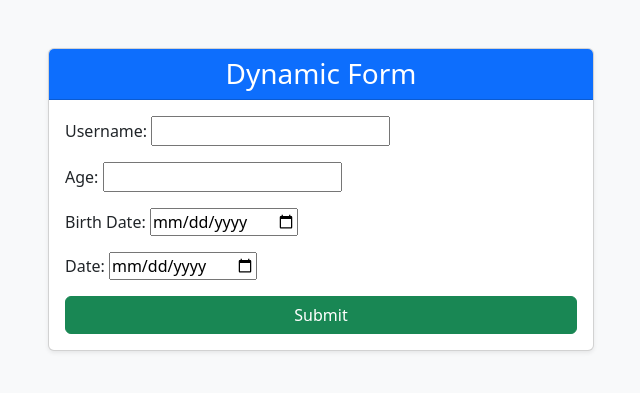
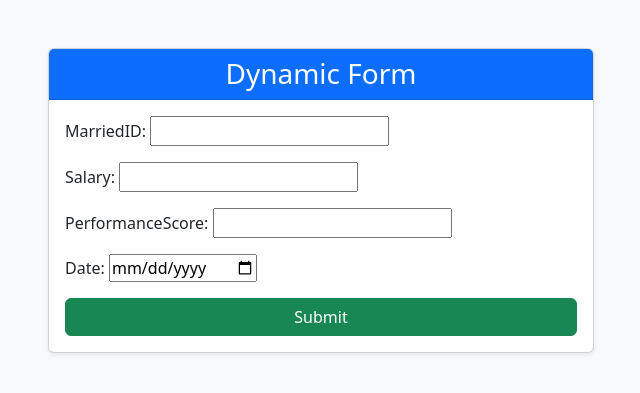
Before and after one commit to sesheii/EmployeeProductivityPrediction, a Django app: page / in a window 1280 px wide. Shown: the top 393 px of the page, without its empty margins (319-959 px from the left). Run offline with Django 5.2, Linux system fonts and the light colour scheme.

Commit message:
significant improvements

```diff
--- a/epp/prediction/templates/dynamic_form.html
+++ b/epp/prediction/templates/dynamic_form.html
@@ -26,7 +26,16 @@
                             >
                                 {% csrf_token %} {% for field in form %}
                                 <div class="mb-3">
-                                    {{ field.label_tag }} {{ field }} {% if field.errors %}
+                                    {{ field.label_tag }} {{ field }} {% if field.field.widget.attrs.list %}
+                                    <!-- Render the datalist for fields with suggestions -->
+                                    <datalist
+                                        id="{{ field.field.widget.attrs.list }}"
+                                    >
+                                        {% for choice in field.field.widget.attrs.choices %}
+                                        <option value="{{ choice }}"></option>
+                                        {% endfor %}
+                                    </datalist>
+                                    {% endif %} {% if field.errors %}
                                     <div class="text-danger small mt-1">
                                         {{ field.errors.as_text }}
                                     </div>
--- a/epp/prediction/views.py
+++ b/epp/prediction/views.py
@@ -1,36 +1,50 @@
 from django.shortcuts import render
 from django import forms
 
+
+def process_form_data(form_data):
+    results = {}
+    for field_name, value in form_data.items():
+        if field_name == "username":
+            results[field_name] = f"Hello, {value.upper()}!"
+        elif field_name == "age":
+            results[field_name] = f"You are {int(value) + 10} years old in the future."
+        elif field_name == "birth_date":
+            results[field_name] = f"You were born on {value.strftime('%A, %B %d, %Y')}."
+        elif field_name == "shit date":
+            results[field_name] = f"The selected date is {value.isoformat()}."
+        else:
+            results[field_name] = f"Value: {value}"
+    return results
+
+
 def dynamic_form_view(request):
-    # Define fields and their handling logic
     fields_config = [
         {
-            "name": "username",
-            "type": "text",
-            "label": "Username",
+            "name": "MarriedID",
+            "type": "number",
+            "label": "MarriedID",
             "required": True,
-            "handler": lambda value: f"Hello, {value.upper()}!"  # Example: Greet the user
+            "choices": [0, 1],
         },
         {
-            "name": "age",
+            "name": "Salary",
             "type": "number",
-            "label": "Age",
-            "required": False,
-            "handler": lambda value: f"You are {value + 10} years old in the future."  # Add 10 to the age
+            "label": "Salary",
+            "required": True,
+            "choices": [49999, 75000, 99999],
         },
         {
-            "name": "birth_date",
-            "type": "date",
-            "label": "Birth Date",
+            "name": "PerformanceScore",
+            "type": "text",
+            "label": "PerformanceScore",
             "required": True,
-            "handler": lambda value: f"You were born on {value.strftime('%A, %B %d, %Y')}."  # Format date
         },
         {
             "name": "shit date",
             "type": "date",
             "label": "Date",
             "required": True,
-            "handler": lambda value: f"Hello, {value}!"  # Example: Greet the user
         },
     ]
 
@@ -42,8 +56,18 @@ def dynamic_form_view(request):
                 field_type = field["type"]
                 label = field["label"]
                 required = field["required"]
+                choices = field.get("choices", None)
 
-                if field_type == "text":
+                if choices:  # If dropdown suggestions are specified
+                    self.fields[field_name] = forms.CharField(
+                        label=label,
+                        required=required,
+                        widget=forms.TextInput(attrs={
+                            "list": f"options-{field_name}",  # Link to the datalist element
+                            "choices": choices  # Pass the choices to the widget for use in the template
+                        })
+                    )
+                elif field_type == "text":
                     self.fields[field_name] = forms.CharField(label=label, required=required)
                 elif field_type == "number":
                     self.fields[field_name] = forms.IntegerField(label=label, required=required)
@@ -51,7 +75,7 @@ def dynamic_form_view(request):
                     self.fields[field_name] = forms.DateField(
                         label=label,
                         required=required,
-                        widget=forms.DateInput(attrs={"type": "date"})  # Enable browser's date picker
+                        widget=forms.DateInput(attrs={"type": "date"})
                     )
 
     response_message = None
@@ -59,15 +83,8 @@ def dynamic_form_view(request):
     if request.method == "POST":
         form = DynamicForm(fields_config, request.POST)
         if form.is_valid():
-            # Handle each field individually
-            results = {}
-            for field in fields_config:
-                field_name = field["name"]
-                handler = field["handler"]
-                field_value = form.cleaned_data[field_name]
-                results[field_name] = handler(field_value)  # Apply the handler function
-
-            # Generate a response message
+            form_data = {field: form.cleaned_data[field] for field in form.cleaned_data}
+            results = process_form_data(form_data)
             response_message = " ".join(results.values())
     else:
         form = DynamicForm(fields_config)
```
